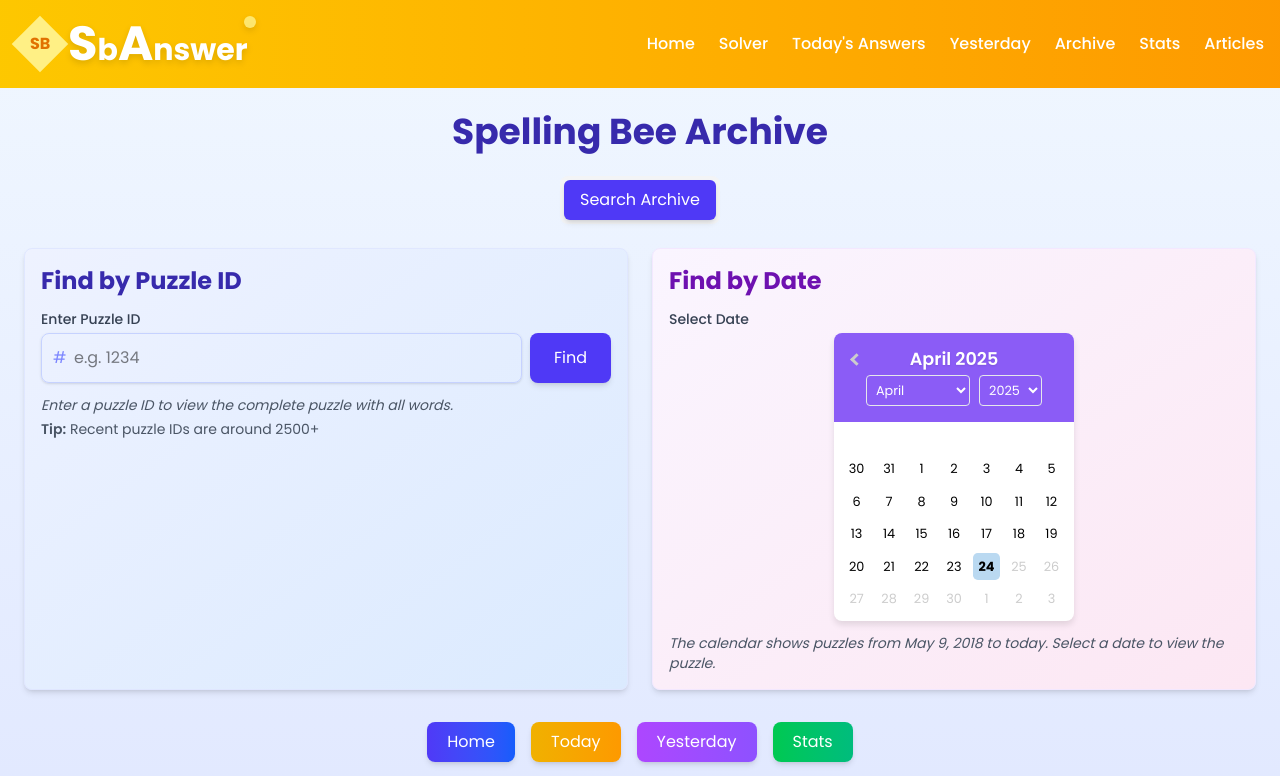
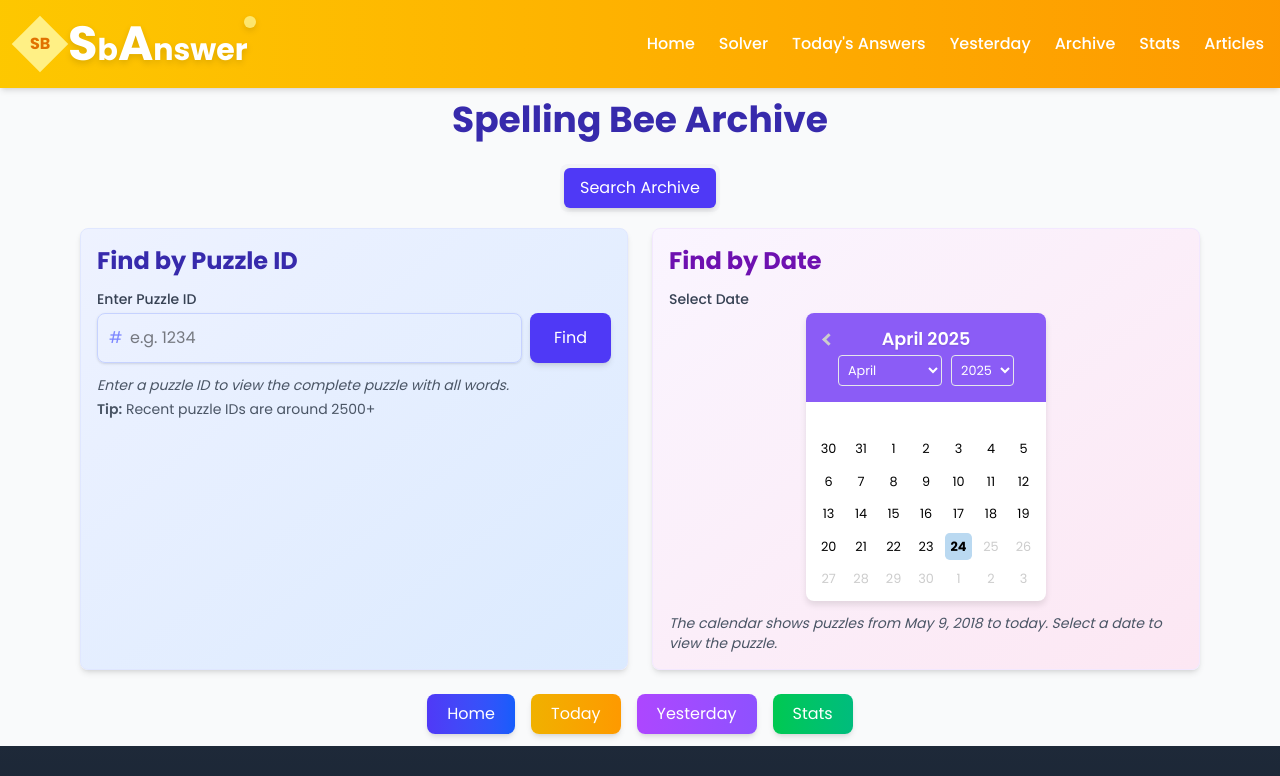
Before and after one commit to 0xSatwik/spellingbee-solver, a Next.js app: page /archive in a window 1280 px wide. Shown: the top 776 px of the page. Built offline with nearby package versions, Linux system fonts and the light colour scheme.

Commit message:
Refactor layout and styling in Archive and Stats components for improved responsiveness. Update button styles and spacing for better user experience across different screen sizes.

```diff
--- a/src/app/archive/page.tsx
+++ b/src/app/archive/page.tsx
@@ -193,12 +193,11 @@
   const lengths = Object.keys(wordsByLength).map(Number).sort((a, b) => b - a);
 
   return (
-    <div className="min-h-screen bg-gradient-to-b from-blue-50 to-indigo-100 px-2 py-4 sm:p-4 md:p-6 sm:pt-5">
-      <div className="max-w-7xl mx-auto">
+    <div className="max-w-6xl mx-auto px-2 py-3 sm:px-4">
       <h1 className="text-3xl sm:text-4xl font-bold text-center mb-4 sm:mb-6 text-indigo-800">Spelling Bee Archive</h1>
 
       {/* Tabs */}
-        <div className="flex justify-center mb-4 sm:mb-6">
+      <div className="flex justify-center mb-4">
         <div className="flex space-x-2 bg-gray-100 p-1 rounded-lg">
           <button
             onClick={() => {
@@ -235,7 +234,7 @@
       </div>
 
       {error && (
-          <div className="bg-red-50 border border-red-200 text-red-600 p-3 sm:p-4 rounded-lg mb-4 sm:mb-6 shadow-sm flex items-start">
+        <div className="bg-red-50 border border-red-200 text-red-600 p-3 sm:p-4 rounded-lg mb-4 shadow-sm flex items-start">
           <div className="mr-3 flex-shrink-0">
             <svg xmlns="http://www.w3.org/2000/svg" className="h-5 w-5 sm:h-6 sm:w-6" fill="none" viewBox="0 0 24 24" stroke="currentColor">
               <path strokeLinecap="round" strokeLinejoin="round" strokeWidth={2} d="M12 8v4m0 4h.01M21 12a9 9 0 11-18 0 9 9 0 0118 0z" />
@@ -417,6 +416,7 @@
       {/* Current Puzzle Display */}
       {activeTab === 'puzzle' && currentPuzzle && (
         <div className="mb-6">
+          <div className="bg-white rounded-2xl overflow-hidden border border-gray-200 shadow-sm p-4 sm:p-6">
             <div className="text-center mb-6">
               <h2 className="text-2xl sm:text-3xl font-bold mb-3 text-indigo-800">
                 Puzzle #{currentPuzzle.puzzle.puzzle_id} - {new Date(currentPuzzle.puzzle.date).toLocaleDateString()}
@@ -474,7 +474,7 @@
               </div>
             </div>
 
-            <div className="mt-6 sm:mt-8">
+            <div className="mt-6">
               <h3 className="text-xl sm:text-2xl font-bold mb-4 text-indigo-800">Words</h3>
 
               {lengths.map(length => (
@@ -492,6 +492,7 @@
                   </div>
                 </div>
               ))}
+            </div>
           </div>
         </div>
       )}
@@ -729,7 +730,7 @@
         }
       `}</style>
 
-        <div className="flex justify-center mt-6 sm:mt-8 space-x-2 sm:space-x-4">
+      <div className="flex justify-center mt-6 space-x-2 sm:space-x-4">
         <Link
           href="/"
           className="px-3 py-2 sm:px-5 sm:py-2 bg-gradient-to-r from-indigo-600 to-blue-600 text-white rounded-lg hover:from-indigo-700 hover:to-blue-700 transition-all shadow-md hover:shadow-lg text-sm sm:text-base"
@@ -756,7 +757,6 @@
         </Link>
       </div>
     </div>
-    </div>
   );
 }
 
--- a/src/app/stats/page.tsx
+++ b/src/app/stats/page.tsx
@@ -330,30 +330,30 @@
           </div>
         </div>
 
-        <div className="flex justify-center mt-12 space-x-4">
+        <div className="flex flex-wrap justify-center gap-2 sm:gap-0 mt-8 sm:mt-12 space-x-0 sm:space-x-4">
           <Link
             href="/"
-            className="px-4 py-2 bg-blue-500 text-white rounded-lg hover:bg-blue-600 transition-colors"
+            className="px-3 py-2 sm:px-5 sm:py-2 bg-gradient-to-r from-indigo-600 to-blue-600 text-white rounded-lg hover:from-indigo-700 hover:to-blue-700 transition-all shadow-md hover:shadow-lg text-sm sm:text-base"
           >
             Home
           </Link>
           <Link
             href="/today"
-            className="px-4 py-2 bg-yellow-500 text-white rounded-lg hover:bg-yellow-600 transition-colors"
+            className="px-3 py-2 sm:px-5 sm:py-2 bg-gradient-to-r from-yellow-500 to-amber-500 text-white rounded-lg hover:from-yellow-600 hover:to-amber-600 transition-all shadow-md hover:shadow-lg text-sm sm:text-base"
           >
             Today's Puzzle
           </Link>
           <Link
             href="/yesterday"
-            className="px-4 py-2 bg-purple-500 text-white rounded-lg hover:bg-purple-600 transition-colors"
+            className="px-3 py-2 sm:px-5 sm:py-2 bg-gradient-to-r from-purple-500 to-violet-500 text-white rounded-lg hover:from-purple-600 hover:to-violet-600 transition-all shadow-md hover:shadow-lg text-sm sm:text-base"
           >
-            Yesterday's Puzzle
+            Yesterday
           </Link>
           <Link
             href="/archive"
-            className="px-4 py-2 bg-green-500 text-white rounded-lg hover:bg-green-600 transition-colors"
+            className="px-3 py-2 sm:px-5 sm:py-2 bg-gradient-to-r from-green-500 to-emerald-500 text-white rounded-lg hover:from-green-600 hover:to-emerald-600 transition-all shadow-md hover:shadow-lg text-sm sm:text-base"
           >
-            Puzzle Archive
+            Archive
           </Link>
         </div>
       </div>
```
Lines whose indentation alone changed are shown as unchanged.
